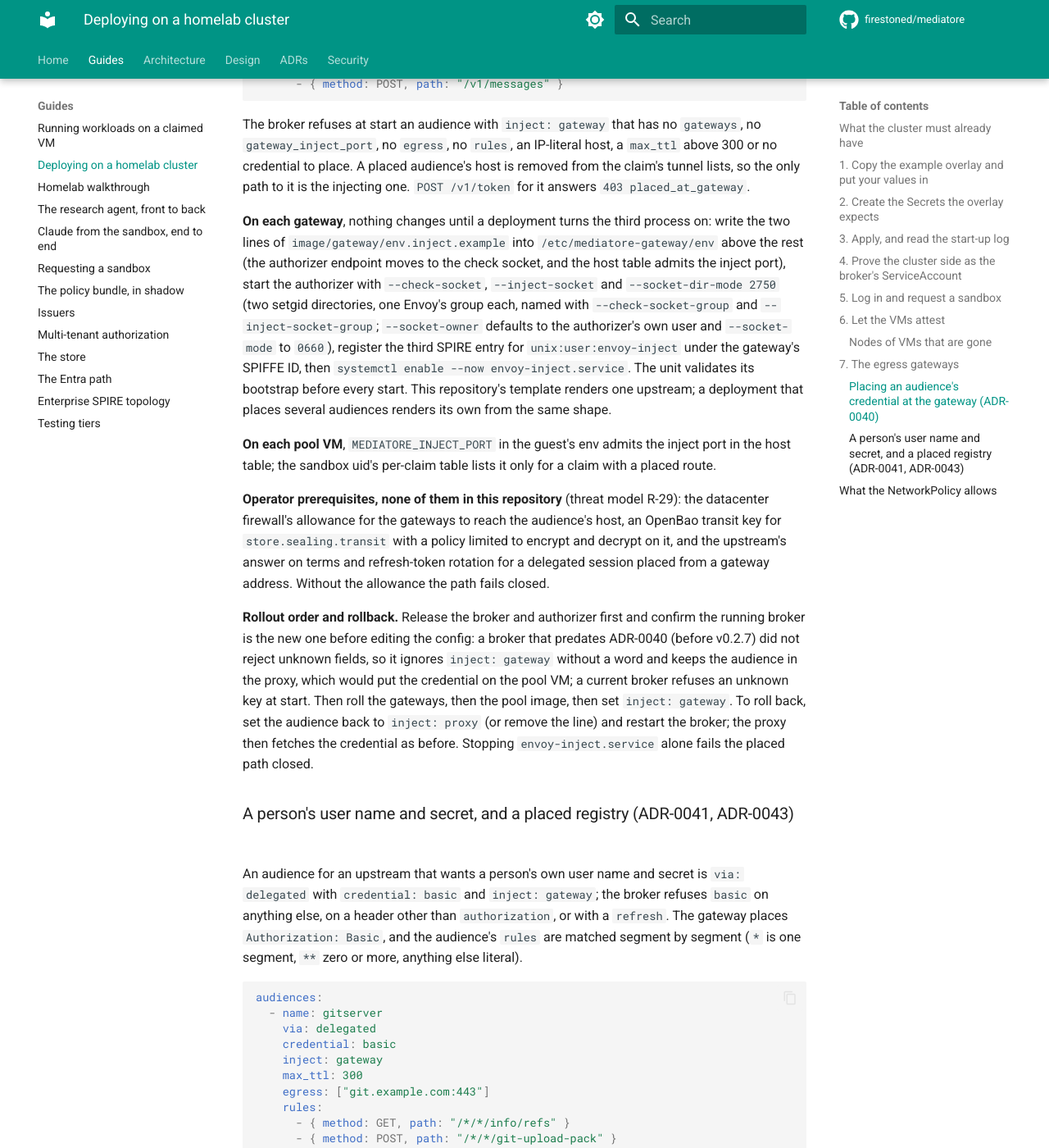
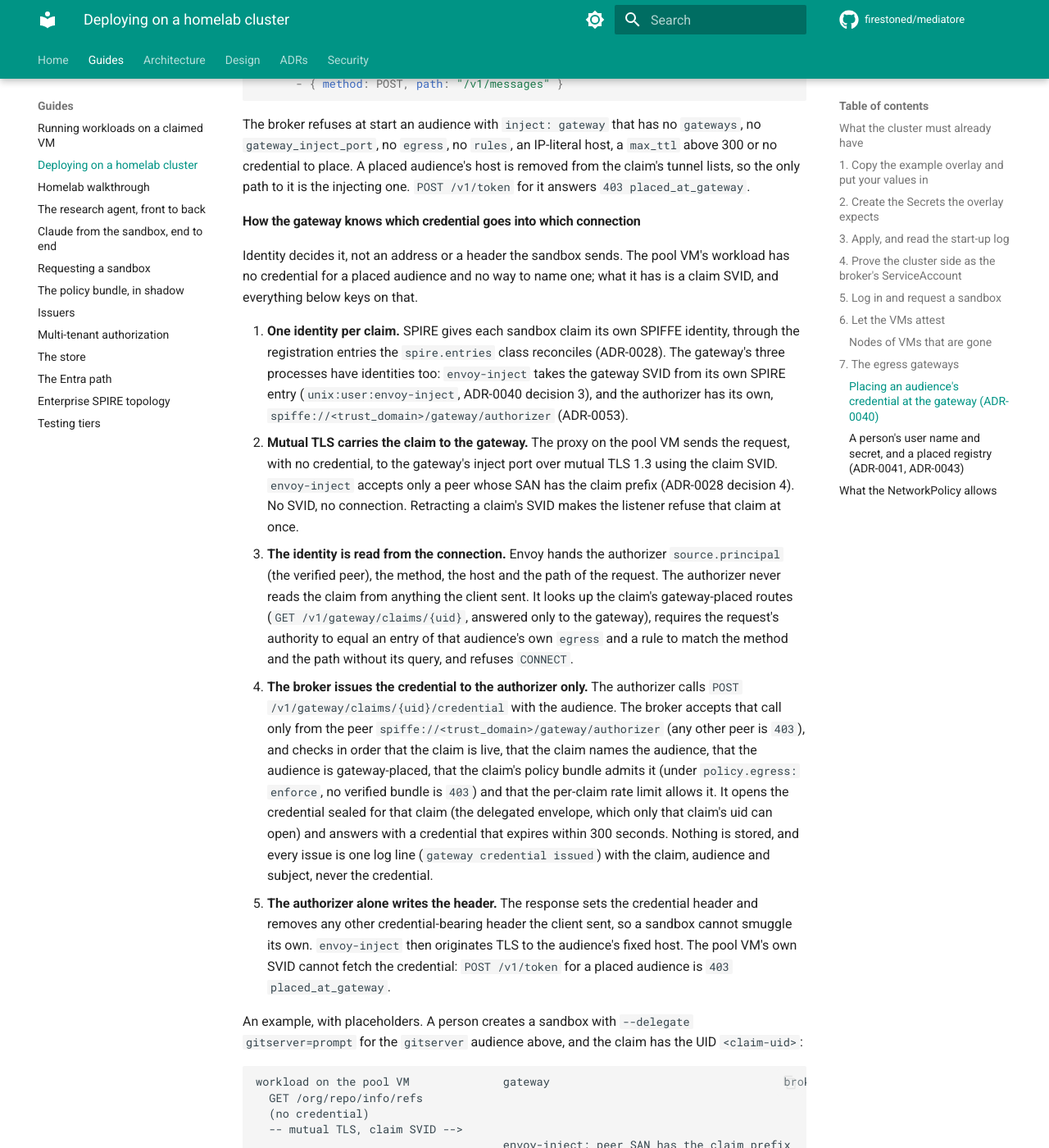
Before and after one commit to firestoned/mediatore, an MkDocs documentation site: the page built from docs/guides/deploying.md, in a window 1280 px wide and 1400 px high, scrolled down 17594 px. Shown: the whole window at 82% size. Built offline with MkDocs 1.6.1 and Material for MkDocs 9.7.7, drawn with Linux system fonts in a browser that asks for light colours; comment, search, counter and statistics services are not loaded; some of the changed text lies outside the part shown.

Commit message:
Docs/gateway credential flow and adr 0066 (#170)
* docs(guides): how the gateway knows which credential goes into which connection

Explain the identity chain for a gateway-placed audience: one SVID per claim, mutual TLS to the inject port, the authorizer reading source.principal, the broker issuing the credential to the authorizer only, and the authorizer alone writing the header. Link it from the Claude end-to-end guide.

Signed-off-by: Erick Bourgeois <erick.bourgeois@rbccm.com>

* docs(adr): eligibility by group from the signed policy bundle (ADR-0066)

Proposed. Completes ADR-0054 decision 7 and the group-spelling question of ADR-0046 decision 2. Depends on notaio ADR-0022. CALM, tests and the threat-model pass are owed before it is accepted.

Signed-off-by: Erick Bourgeois <erick.bourgeois@rbccm.com>

---------

Signed-off-by: Erick Bourgeois <erick.bourgeois@rbccm.com>

````diff
--- a/docs/guides/deploying.md
+++ b/docs/guides/deploying.md
@@ -766,6 +766,39 @@ audiences:
 
 The broker refuses at start an audience with `inject: gateway` that has no `gateways`, no `gateway_inject_port`, no `egress`, no `rules`, an IP-literal host, a `max_ttl` above 300 or no credential to place. A placed audience's host is removed from the claim's tunnel lists, so the only path to it is the injecting one. `POST /v1/token` for it answers `403 placed_at_gateway`.
 
+#### How the gateway knows which credential goes into which connection
+
+Identity decides it, not an address or a header the sandbox sends. The pool VM's workload has no credential for a placed audience and no way to name one; what it has is a claim SVID, and everything below keys on that.
+
+1. **One identity per claim.** SPIRE gives each sandbox claim its own SPIFFE identity, through the registration entries the `spire.entries` class reconciles (ADR-0028). The gateway's three processes have identities too: `envoy-inject` takes the gateway SVID from its own SPIRE entry (`unix:user:envoy-inject`, ADR-0040 decision 3), and the authorizer has its own, `spiffe://<trust_domain>/gateway/authorizer` (ADR-0053).
+2. **Mutual TLS carries the claim to the gateway.** The proxy on the pool VM sends the request, with no credential, to the gateway's inject port over mutual TLS 1.3 using the claim SVID. `envoy-inject` accepts only a peer whose SAN has the claim prefix (ADR-0028 decision 4). No SVID, no connection. Retracting a claim's SVID makes the listener refuse that claim at once.
+3. **The identity is read from the connection.** Envoy hands the authorizer `source.principal` (the verified peer), the method, the host and the path of the request. The authorizer never reads the claim from anything the client sent. It looks up the claim's gateway-placed routes (`GET /v1/gateway/claims/{uid}`, answered only to the gateway), requires the request's authority to equal an entry of that audience's own `egress` and a rule to match the method and the path without its query, and refuses `CONNECT`.
+4. **The broker issues the credential to the authorizer only.** The authorizer calls `POST /v1/gateway/claims/{uid}/credential` with the audience. The broker accepts that call only from the peer `spiffe://<trust_domain>/gateway/authorizer` (any other peer is `403`), and checks in order that the claim is live, that the claim names the audience, that the audience is gateway-placed, that the claim's policy bundle admits it (under `policy.egress: enforce`, no verified bundle is `403`) and that the per-claim rate limit allows it. It opens the credential sealed for that claim (the delegated envelope, which only that claim's uid can open) and answers with a credential that expires within 300 seconds. Nothing is stored, and every issue is one log line (`gateway credential issued`) with the claim, audience and subject, never the credential.
+5. **The authorizer alone writes the header.** The response sets the credential header and removes any other credential-bearing header the client sent, so a sandbox cannot smuggle its own. `envoy-inject` then originates TLS to the audience's fixed host. The pool VM's own SVID cannot fetch the credential: `POST /v1/token` for a placed audience is `403 placed_at_gateway`.
+
+An example, with placeholders. A person creates a sandbox with `--delegate gitserver=prompt` for the `gitserver` audience above, and the claim has the UID `<claim-uid>`:
+
+```text
+workload on the pool VM              gateway                                   broker
+  GET /org/repo/info/refs
+  (no credential)
+  -- mutual TLS, claim SVID -->
+                                     envoy-inject: peer SAN has the claim prefix
+                                     ext_authz (mode: inject): principal = claim,
+                                       host git.example.com:443, path matches a rule
+                                     authorizer -- POST /v1/gateway/claims/<claim-uid>/credential -->
+                                                                               peer is .../gateway/authorizer
+                                                                               claim live, names gitserver,
+                                                                               policy admits it, rate ok
+                                                                               opens the sealed envelope
+                                     <-- Basic credential, expires_at <= 300 s ahead --
+                                     header set, other credential headers removed
+                                     originates TLS to git.example.com:443
+  <-- response ------------------------
+```
+
+A second claim on the same pool VM gets its own SVID, so it can neither obtain nor use the first claim's credential, and a sandbox whose policy does not list `gitserver` is refused at step 4 even though its mutual TLS is valid.
+
 **On each gateway**, nothing changes until a deployment turns the third process on: write the two lines of `image/gateway/env.inject.example` into `/etc/mediatore-gateway/env` above the rest (the authorizer endpoint moves to the check socket, and the host table admits the inject port), start the authorizer with `--check-socket`, `--inject-socket` and `--socket-dir-mode 2750` (two setgid directories, one Envoy's group each, named with `--check-socket-group` and `--inject-socket-group`; `--socket-owner` defaults to the authorizer's own user and `--socket-mode` to `0660`), register the third SPIRE entry for `unix:user:envoy-inject` under the gateway's SPIFFE ID, then `systemctl enable --now envoy-inject.service`. The unit validates its bootstrap before every start. This repository's template renders one upstream; a deployment that places several audiences renders its own from the same shape.
 
 **On each pool VM**, `MEDIATORE_INJECT_PORT` in the guest's env admits the inject port in the host table; the sandbox uid's per-claim table lists it only for a claim with a placed route.
````
Also changed, not shown: docs/adr/0066-eligibility-by-group-from-the-signed-bundle.md (added, +137 -0 lines), docs/guides/claude-end-to-end.md (+1 -1 lines).
